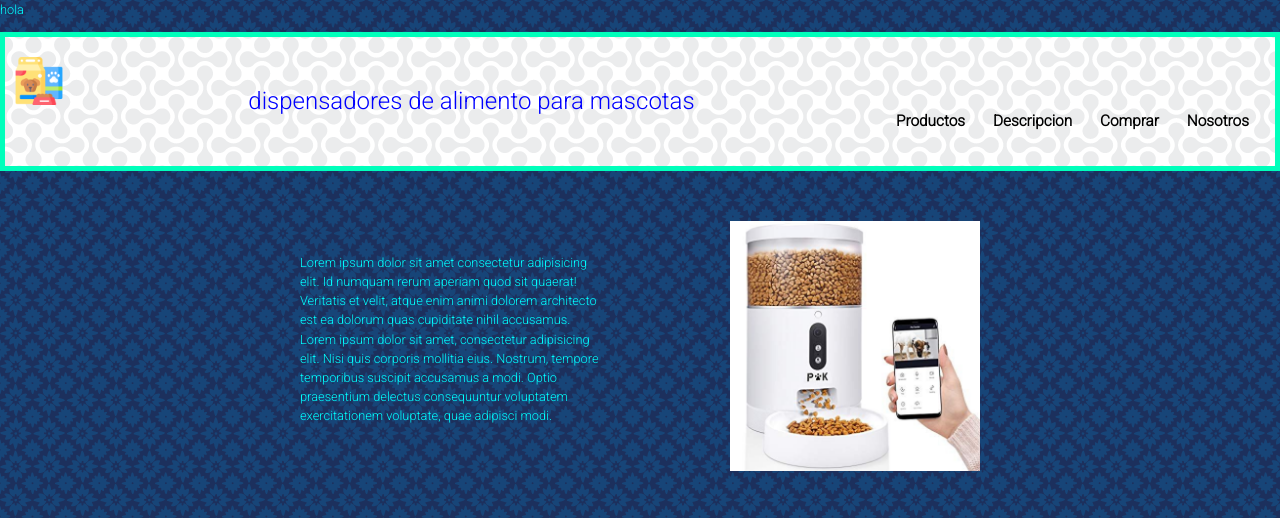
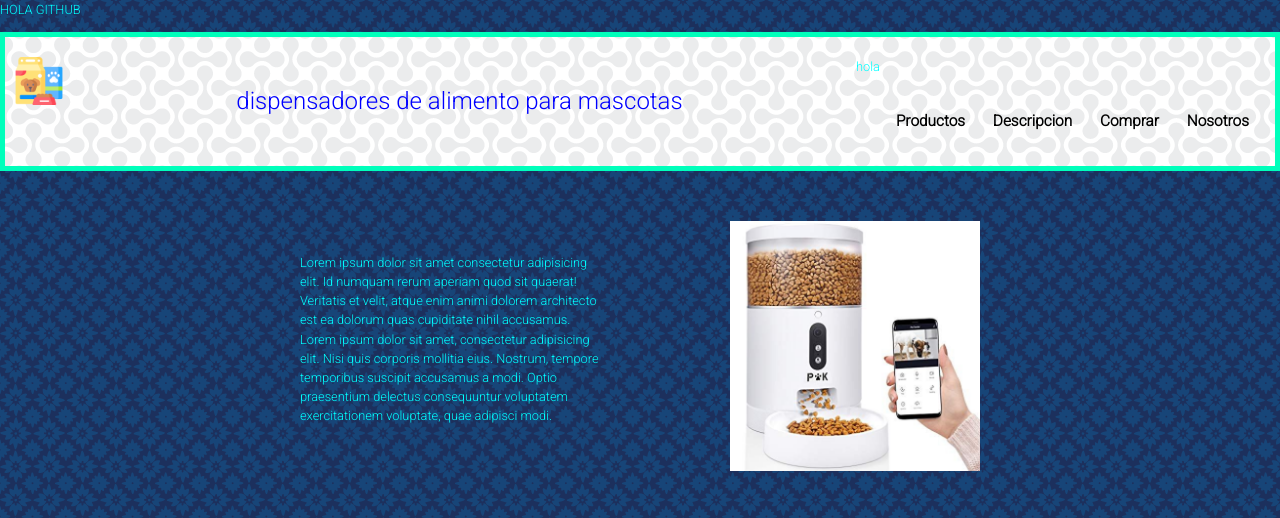
Before and after one commit to julcescar3/coder123, a plain HTML site: page index.html in a window 1280 px wide. Shown: the top 518 px of the page. Drawn offline with nearby package versions, Linux system fonts and the light colour scheme; a web font is replaced by a local one.

Commit message:
cambio 1 de github

```diff
--- a/index.html
+++ b/index.html
@@ -23,14 +23,14 @@
     </head>
     <!--inicio de pagina-->
     <body>
-        <p>hola</p>
+        <p>HOLA GITHUB</p>
         <header id="cabecera">
             <a href="index.html" >
                 <img src="img/favicon/favicon.ico" alt="Logo de empresa" title="este es el logo principal" >
             </a>
             <h1 >dispensadores de alimento para mascotas</h1>
         <!--menu de navegacion-->
-
+            <p>hola</p>
             <nav class="navbar navbar-expand-lg ">
                 <div class="container-fluid">
                 <label for=""></label>
```
